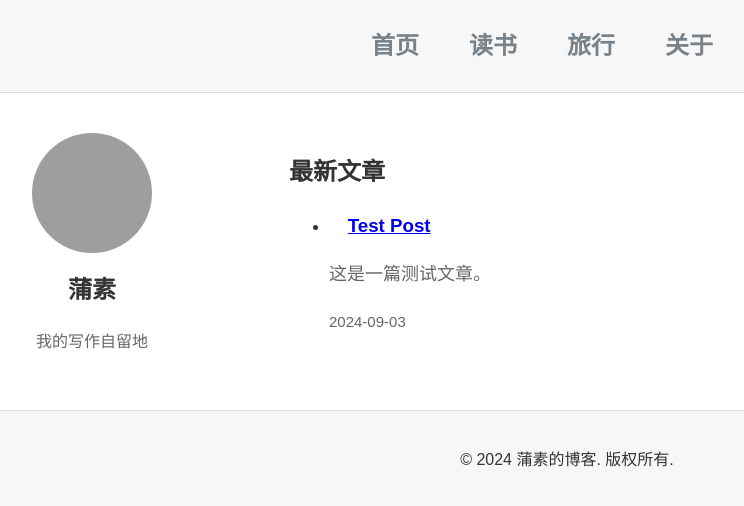
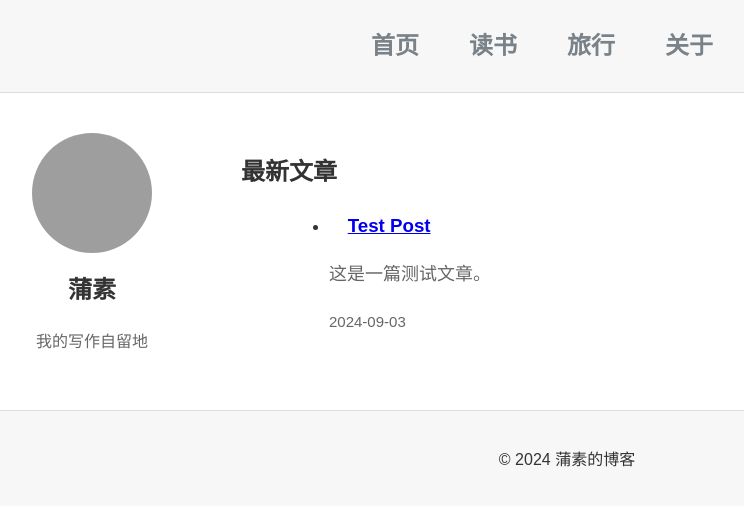
Before and after one commit to pususu/skills-github-pages, a Jekyll site: the page built from index.html, in a window 1280 px wide. Shown: the top 506 px of the page, without its empty margins (73-817 px from the left). Built offline with Jekyll 4.4.1, drawn with Linux system fonts in a browser that asks for light colours; grey boxes are pictures that could not be loaded.

Commit message:
Update default.html

```diff
--- a/_layouts/default.html
+++ b/_layouts/default.html
@@ -21,7 +21,7 @@
     </header>
 
     <!-- 主体内容，包含左侧栏和右侧内容 -->
-    <div class="main-content">
+    <div class="main-content content-wrapper"> <!-- 添加 content-wrapper 类 -->
         <!-- 左侧栏，包含头像和个人信息 -->
         <aside class="sidebar">
             <div class="profile">
@@ -34,7 +34,7 @@
         <!-- 右侧内容区域 -->
         <section class="content" style="flex: 3;">
             <!-- 添加文章列表 -->
-            <h2>最新文章</h2>
+            <h2 class="latest-posts-title">最新文章</h2> <!-- 添加一个 class 用于 CSS 调整 -->
             <ul class="post-list">
                 {% for post in site.posts %}
                     <li class="post-item">
@@ -50,7 +50,7 @@
     <!-- 页脚 -->
     <footer class="site-footer">
         <div class="container">
-            <p>&copy; 2024 蒲素的博客. 版权所有.</p>
+            <p>&copy; 2024 蒲素的博客</p>
         </div>
     </footer>
 
```
